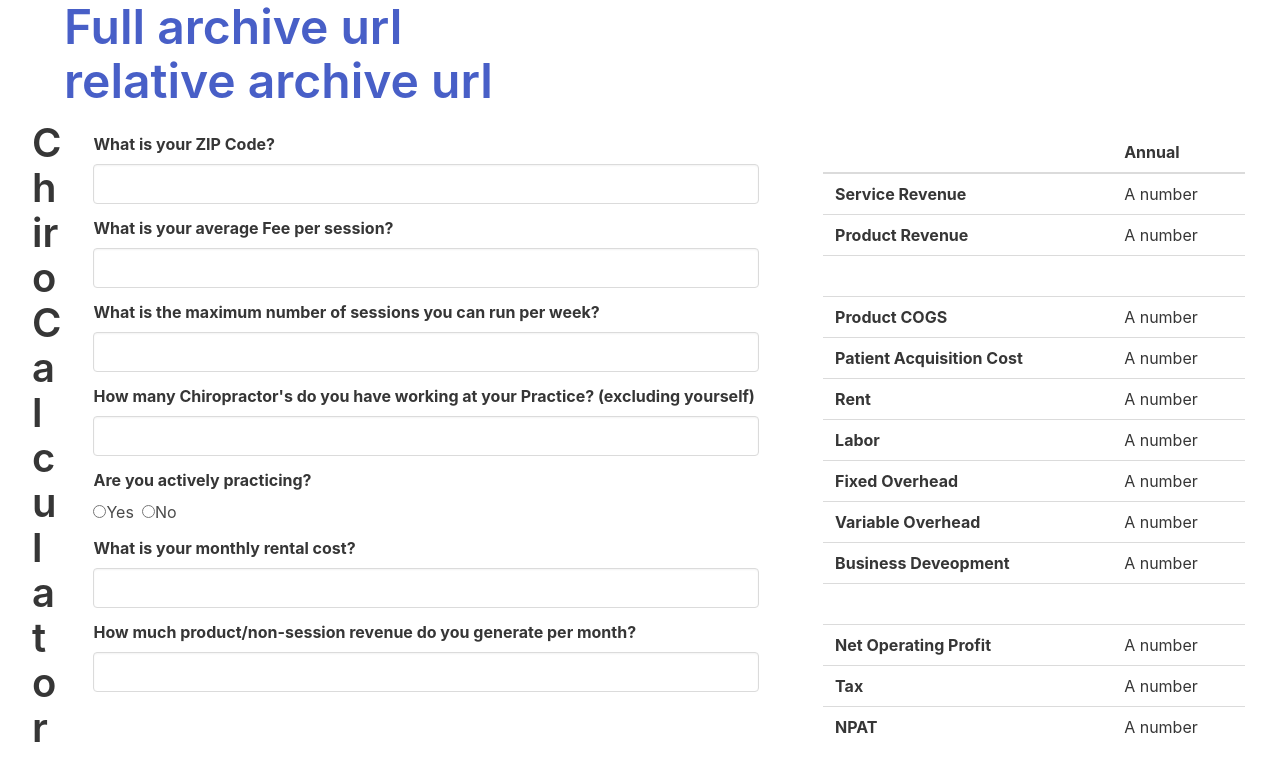
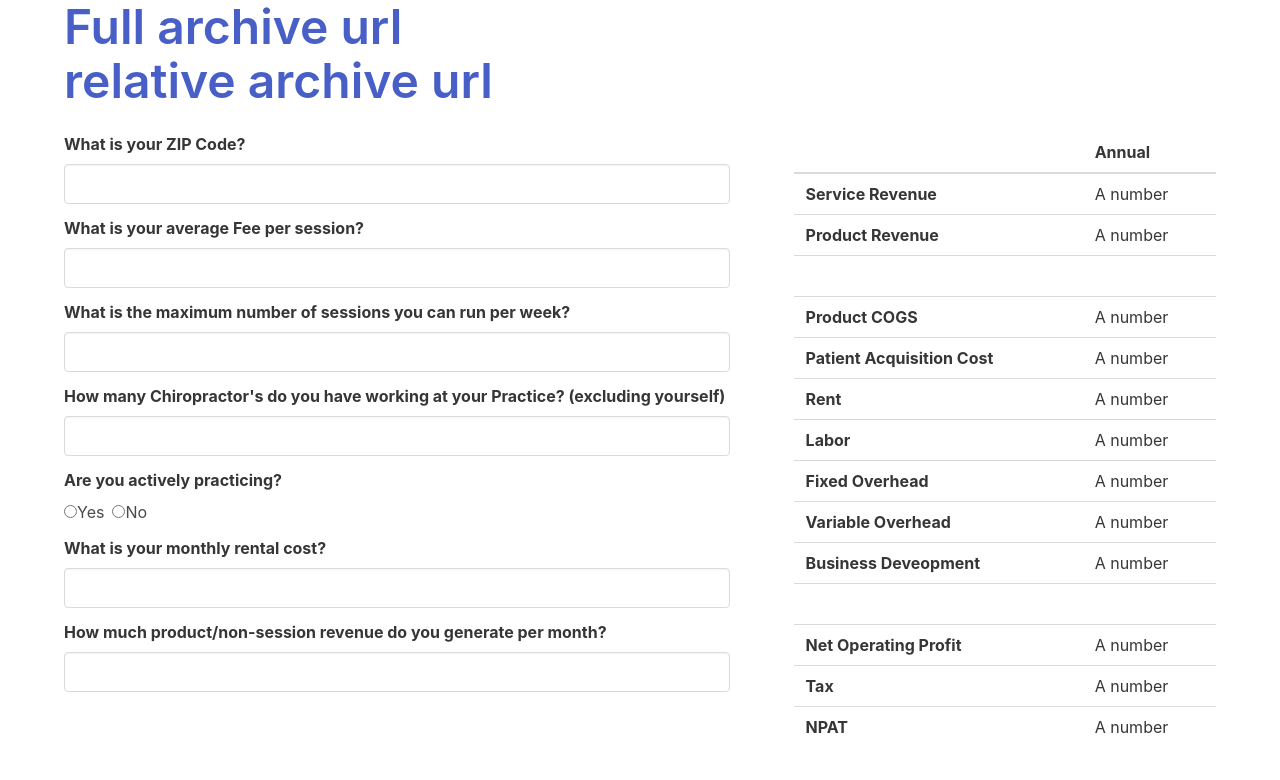
Before and after one commit to shaheen-karodia/income-statement-tool, a React (Create React App) app: page / in a window 1280 px wide. Shown: the top 780 px of the page. Built offline with nearby package versions, Linux system fonts and the light colour scheme.

Commit message:
added target parent

```diff
--- a/src/App.js
+++ b/src/App.js
@@ -87,7 +87,6 @@ const App = () => {
         </div>
 
         <div class="columns is-8 is-variable">
-          <h1 class="title is-2">ChiroCalculator</h1>
           <div className="column is-three-fifths">
             <div class="field">
               <label class="label">What is your ZIP Code?</label>
```
